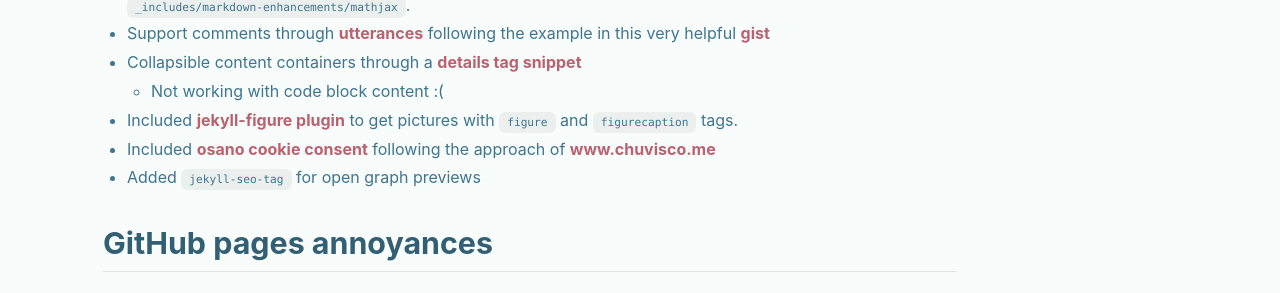
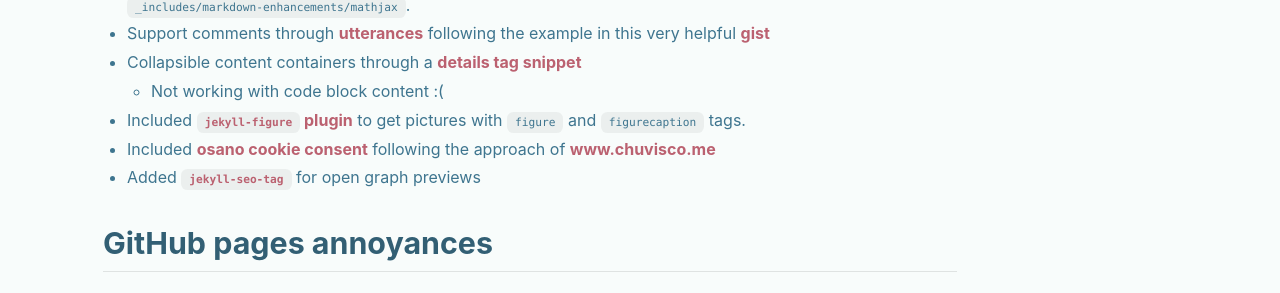
Before and after one commit to thomasburgess/thomasburgess.github.io, a Jekyll site: the page built from _posts/2021-06-12-Blog-setup.md, in a window 1280 px wide and 900 px high, scrolled down 1385 px. Shown: the part 150-443 px from the top of the window. Built offline with Jekyll 4.4.1, drawn with Linux system fonts in a browser that asks for light colours; nearby versions of some CDN libraries; comment, search, counter and statistics services are not loaded; some of the changed lines change nothing that is shown.

Commit message:
Added some seo tags

```diff
--- a/_posts/2021-06-12-Blog-setup.md
+++ b/_posts/2021-06-12-Blog-setup.md
@@ -72,10 +72,10 @@
 * Collapsible content containers through a
   [details tag snippet](http://movb.de/jekyll-details-support.html)
     - Not working with code block content :(
-* Included [jekyll-figure plugin](https://github.com/paulrobertlloyd/jekyll-figure) to get
+* Included [`jekyll-figure` plugin](https://github.com/paulrobertlloyd/jekyll-figure) to get
   pictures with `figure` and `figurecaption` tags.
 * Included [osano cookie consent](https://www.osano.com/cookieconsent/download/) following the approach of [www.chuvisco.me](https://www.chuvisco.me/technology/2019/07/01/cookie-consent/)
-* Added `jekyll-seo-tag` for open graph previews
+* Added [`jekyll-seo-tag`](https://github.com/jekyll/jekyll-seo-tag/blob/master/docs/usage.md) for open graph previews
 
 ## GitHub pages annoyances
 
```
